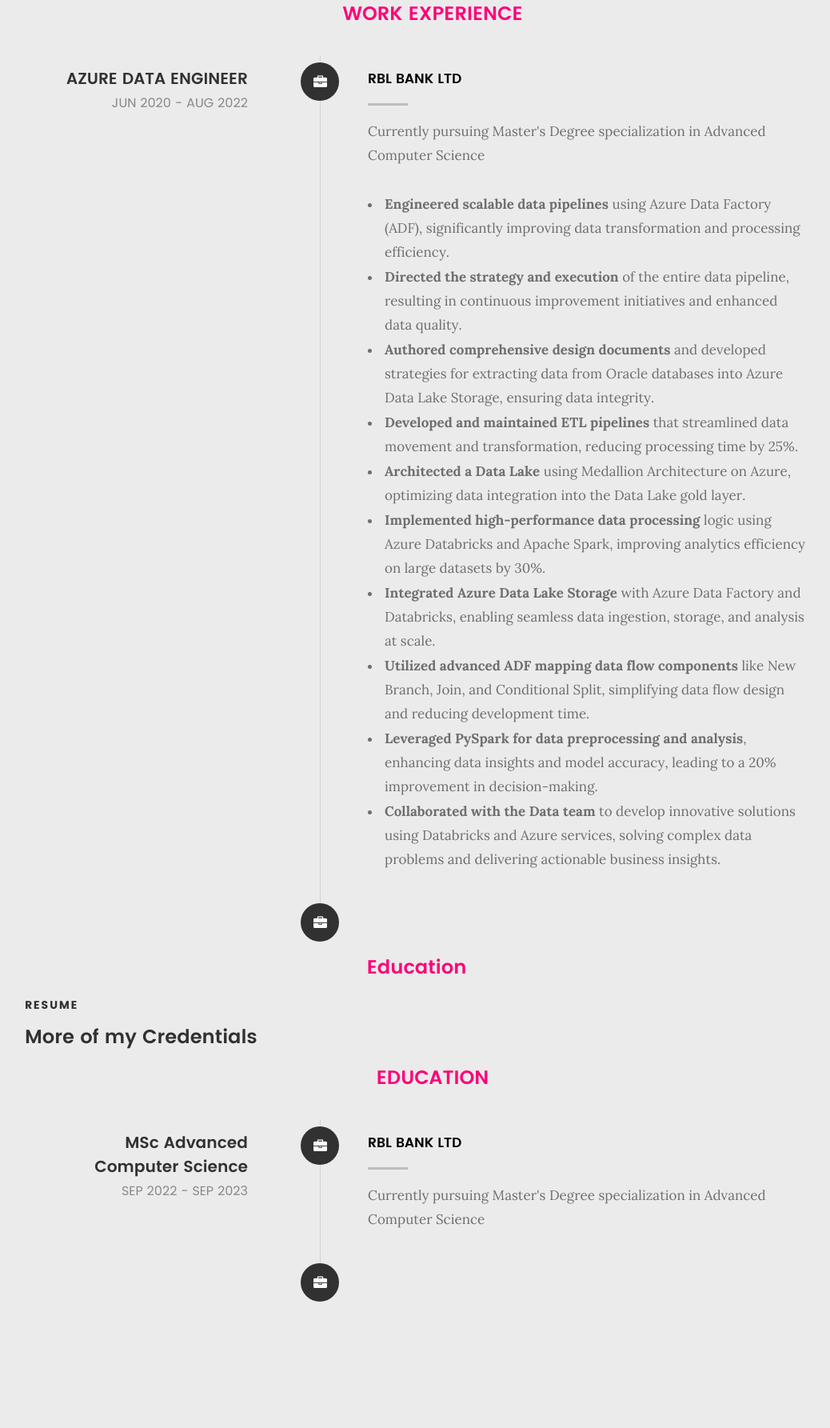
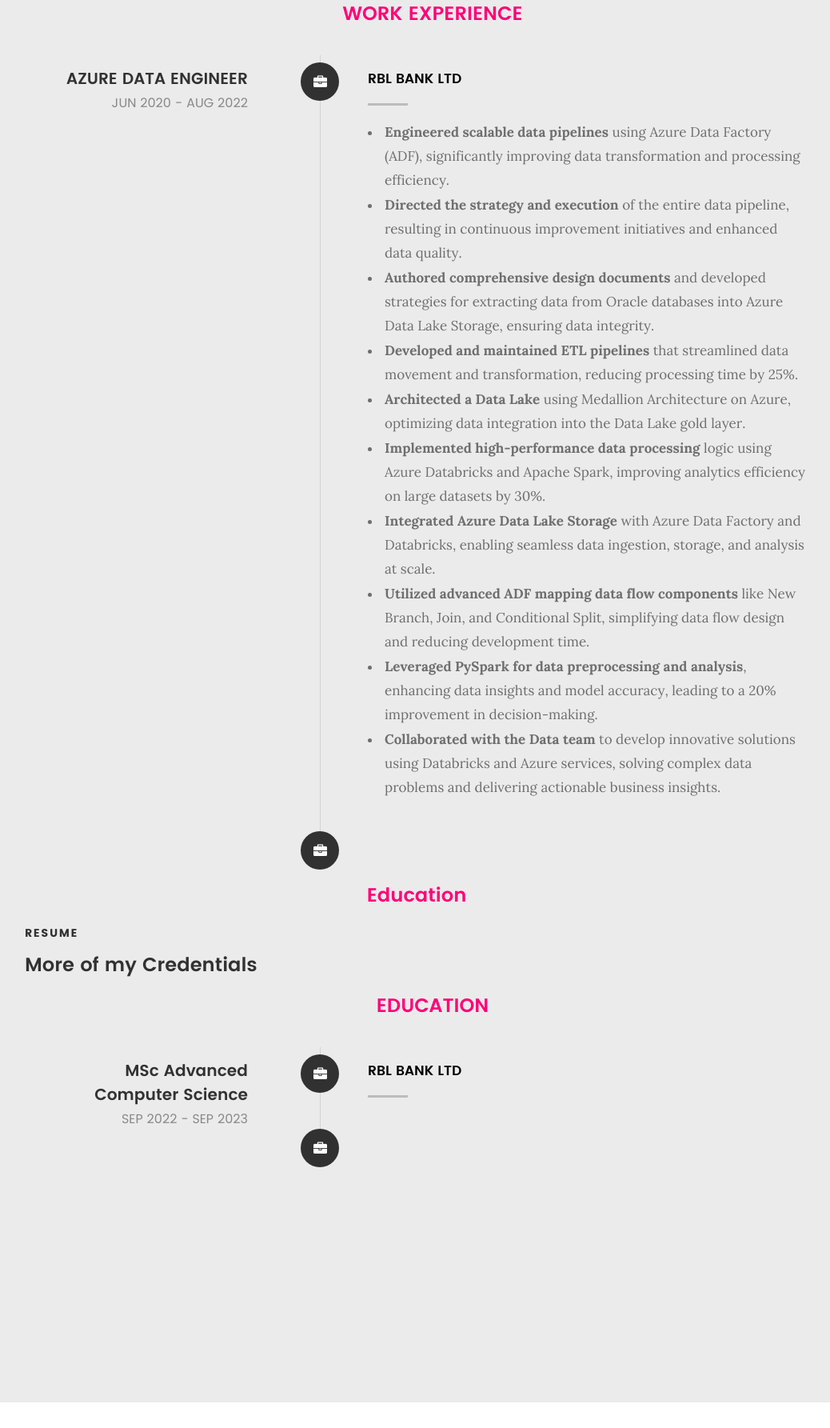
Before and after one commit to niranjana405/Portfolio, a plain HTML site: page index.html in a window 1280 px wide. Shown: the part 2424-4209 px from the top of the page at 80% size, without its empty margins (99-1137 px from the left). Drawn offline with Linux system fonts and the light colour scheme; files whose address does not match are found by name.

Commit message:
Update index.html

```diff
--- a/index.html
+++ b/index.html
@@ -272,7 +272,6 @@
 
 	   				<div class="timeline-content">
 	   					<h4><a href="https://le.ac.uk/">RBL BANK LTD</a></h4>
-	   					<p>Currently pursuing Master's Degree specialization in Advanced Computer Science </p>
 						 <ul>
   <li><strong>Engineered scalable data pipelines</strong> using Azure Data Factory (ADF), significantly improving data transformation and processing efficiency.</li>
   <li><strong>Directed the strategy and execution</strong> of the entire data pipeline, resulting in continuous improvement initiatives and enhanced data quality.</li>
@@ -345,7 +344,6 @@
 
 	   				<div class="timeline-content">
 	   					<h4><a href="https://le.ac.uk/">RBL BANK LTD</a></h4>
-	   					<p>Currently pursuing Master's Degree specialization in Advanced Computer Science </p>
 						 <ul>
 
 
```
